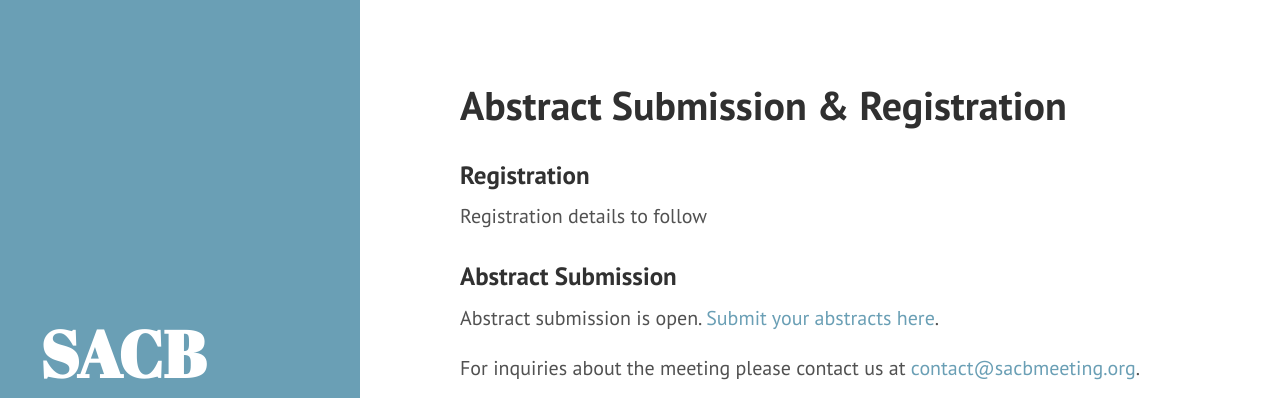
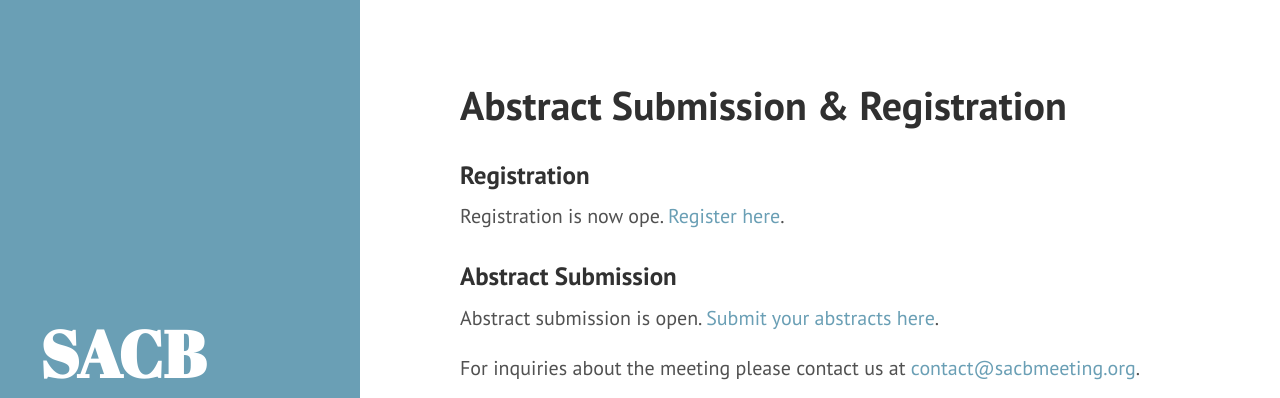
Before and after one commit to AECCSB/sacb-meeting, a Jekyll site: the page built from registration-abstract-submission.md, in a window 1280 px wide. Shown: the top 398 px of the page. Built offline with Jekyll 4.4.1, drawn with Linux system fonts in a browser that asks for light colours.

Commit message:
registration open

```diff
--- a/registration-abstract-submission.md
+++ b/registration-abstract-submission.md
@@ -5,7 +5,7 @@ layout: page
 
 ### Registration
 
-Registration details to follow
+Registration is now ope. [Register here](https://mbl.ungerboeck.com/prod/emc00/register.aspx?OrgCode=10&EvtID=17894&AppCode=REG&CC=122060203651).
 
 ### Abstract Submission
 
```
